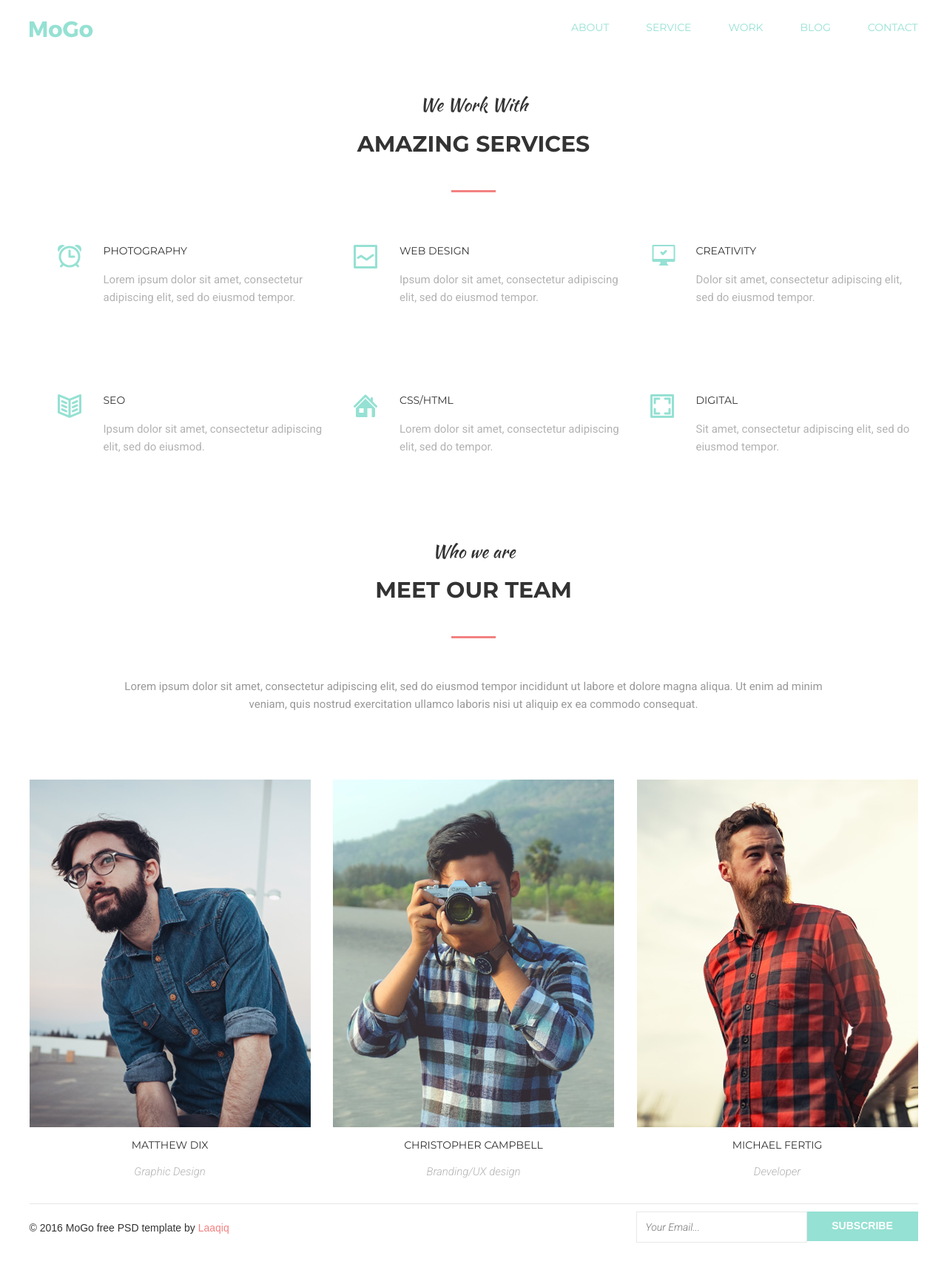
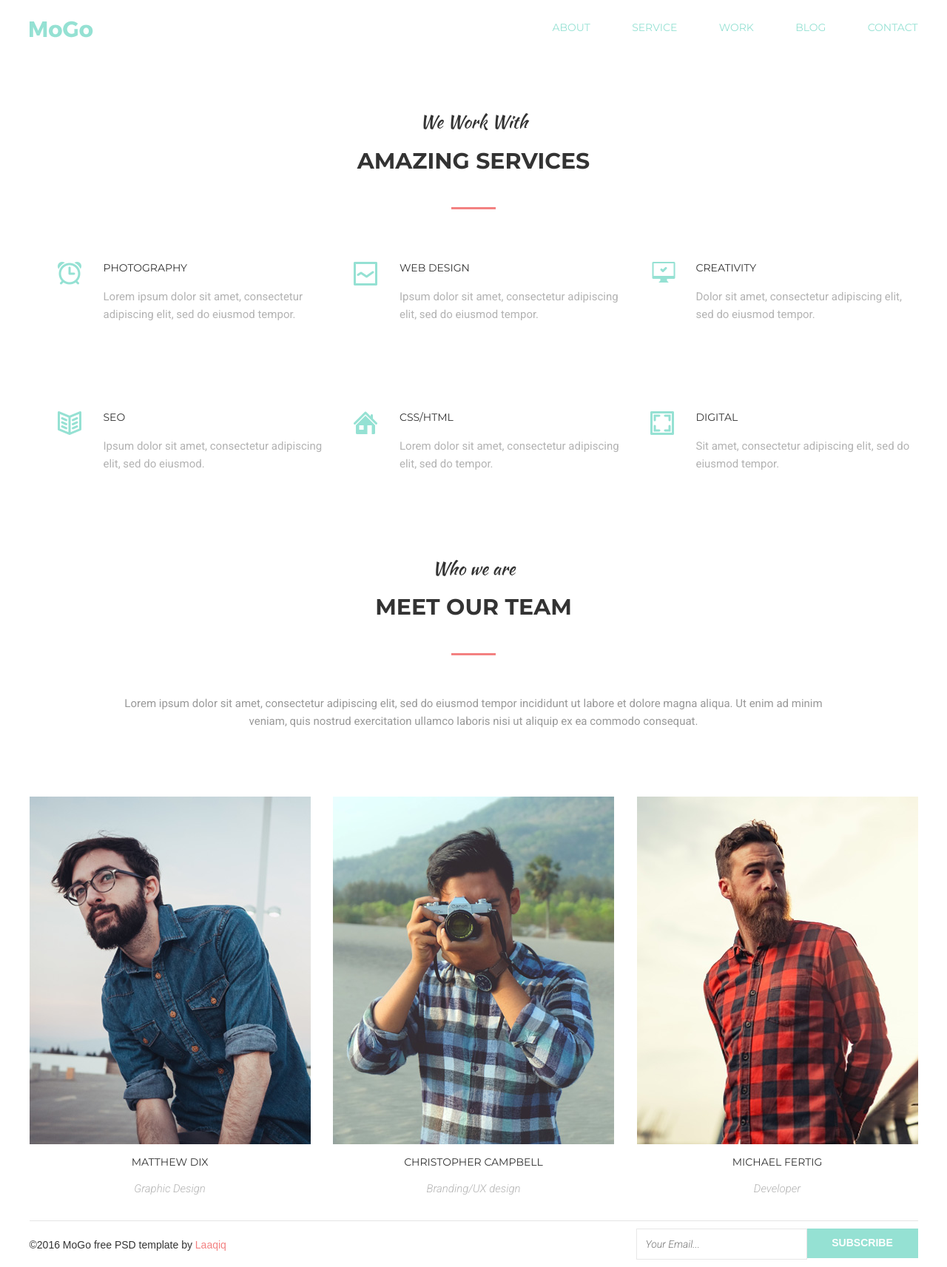
Before and after one commit to YanaD25/Yana_FeCoff3_HW, a plain HTML site: page Myhomework06/index.html in a window 1280 px wide. Shown: the whole page at 74% size. Before the commit the page ends 1690 px from the top, so only its background shows below. Drawn offline with Linux system fonts and the light colour scheme.

Commit message:
container,completion header, footer

```diff
--- a/Myhomework06/css/styles.css
+++ b/Myhomework06/css/styles.css
@@ -1,19 +1,26 @@
 body {
     margin: 0;
+}
+.container {
+    width: 1201px;
+    margin: 0 auto;
 }
 
 .navigation {
     width: 1201px;
     margin: 0 auto;
+    display: flex;
+    justify-content: space-between;
+    margin-top: 28px;
+    margin-bottom: 100px;
 }
 
 .site-navigation {
     display: flex;
     text-transform: uppercase;
     list-style: none;
-    right: 0;
-    /* width: 494px; */
     justify-content: space-between;
+    width: 494px;
     padding: 0;
     margin: 0;
 }
@@ -23,10 +30,6 @@ body {
     border-bottom: 3px solid #f38181;
     padding-bottom: 10px;
 }
-.site-navigation li:not(:last-child) {
-    margin-right: 50px;
-}
-
 .site-navigation a {
     text-decoration: none;
     font-family: Montserrat, sans-serif;
@@ -40,25 +43,13 @@ body {
     cursor: pointer;
 }
 .site-header {
-    width: 1201px;
-    margin: 0 auto;
-    position: relative;
     display: flex;
-    align-items: center;
-    margin-top: 28px;
-    margin-bottom: 100px;
+}
 
-}
-.logo, .site-navigation {
-    position: absolute;
-}
 .logo {
-    left: 0;
     width: 86px;
     height: 23px;
 }
-
-
 .subtitle:after {
     display: block;
     width: 60px;
@@ -70,11 +61,6 @@ body {
     left: 50%;
     transform: translate(-50%, 0);
 }
-.container {
-    width: 1201px;
-    margin: auto;
-}
-
 .title {
     margin: 0 auto;
     font-family: "Kaushan Script", sans-serif;
@@ -141,6 +127,7 @@ body {
     width: 300px;
     position: relative;
     padding-left: 60px;
+    margin-bottom: 100px;
 
 }
 .team-list {
@@ -160,8 +147,7 @@ body {
     margin-bottom: 90px;
 }
 .about-service {
-    margin-top: 0;
-    margin-bottom: 100px;
+    margin: 0;
     font-family: "Roboto", sans-serif;
     font-size: 15px;
     line-height: 24px;
--- a/Myhomework06/index.html
+++ b/Myhomework06/index.html
@@ -8,7 +8,7 @@
     <link href="https://fonts.googleapis.com/css?family=Kaushan+Script|Montserrat:400,700|Roboto:300i,400&display=swap" rel="stylesheet">
 </head>
 <body>
-    <header>
+    <header class="container">
         <div class="site-header">
             <nav class="navigation">
                 <img class="logo" src="img/MoGo.png" alt="logo">
@@ -108,9 +108,9 @@
         </div>
        </section>
     </main>
-    <footer class="page-footer">
-        <div class="container footer-block">
-            <p class="text-footer">© 2016 MoGo free PSD template by <span class="text-footer2">Laaqiq</span></p>
+    <footer class="container page-footer">
+        <div class="footer-block">
+            <p class="text-footer"> <span>&copy;</span>2016 MoGo free PSD template by <span class="text-footer2">Laaqiq</span></p>
             <div class="field-button">
                 <input class="input-field" type="text" placeholder="Your Email...">
             <button class="subscribe">Subscribe</button>
```
